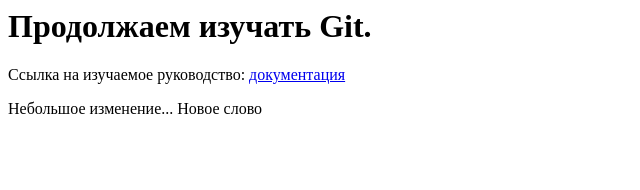
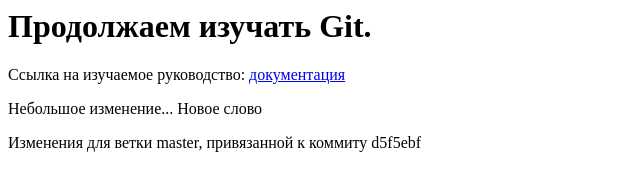
Before and after one commit to futurer1/site1, a plain HTML site: page index.html in a window 1280 px wide. Shown: the whole page, without its empty margins (0-640 px from the left). Drawn offline with Linux system fonts and the light colour scheme.

Commit message:
made other change

```diff
--- a/index.html
+++ b/index.html
@@ -7,5 +7,6 @@
     <h1>Продолжаем изучать Git.</h1>
     <p>Ссылка на изучаемое руководство: <a href="https://git-scm.com/book/ru/v1">документация</a></p>
     <p>Небольшое изменение... Новое слово</p>
+    <p>Изменения для ветки master, привязанной к коммиту d5f5ebf</p>
 </body>
 </html>
```
